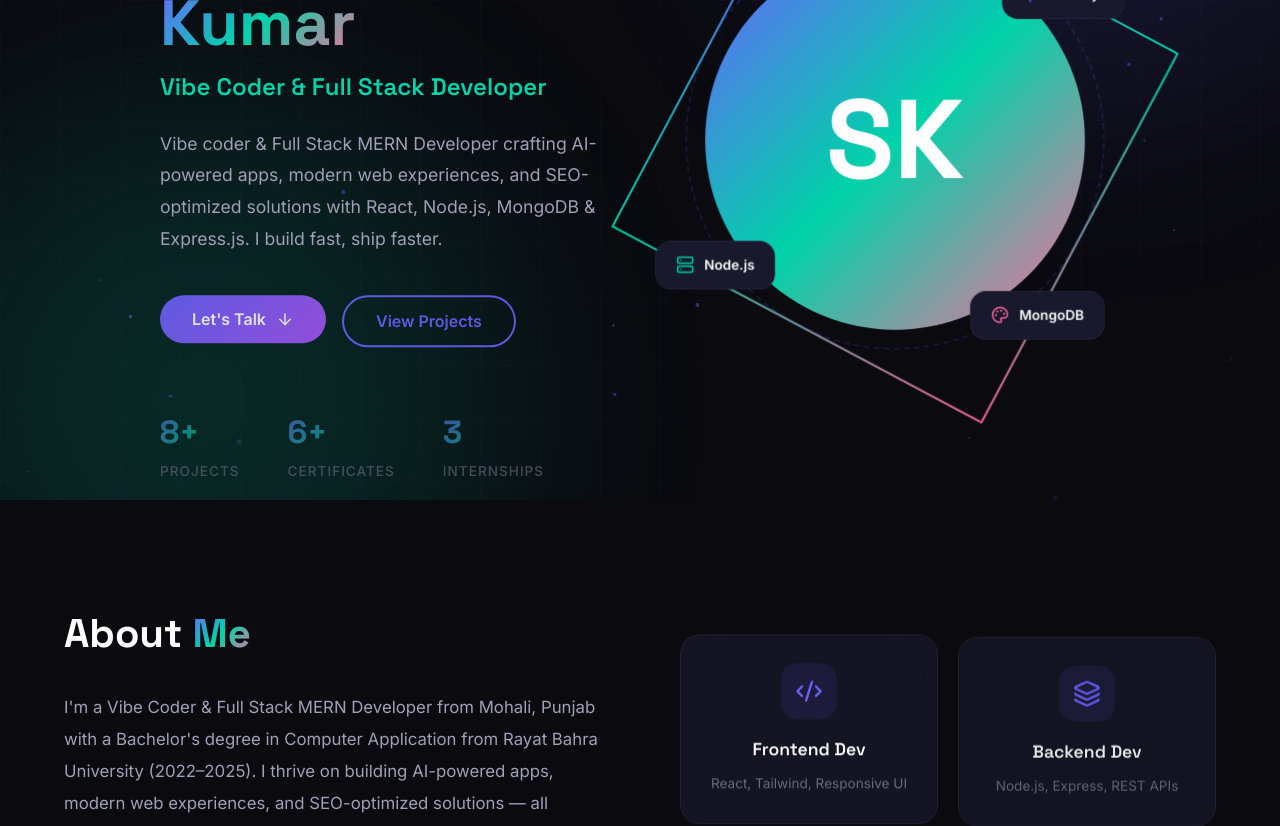
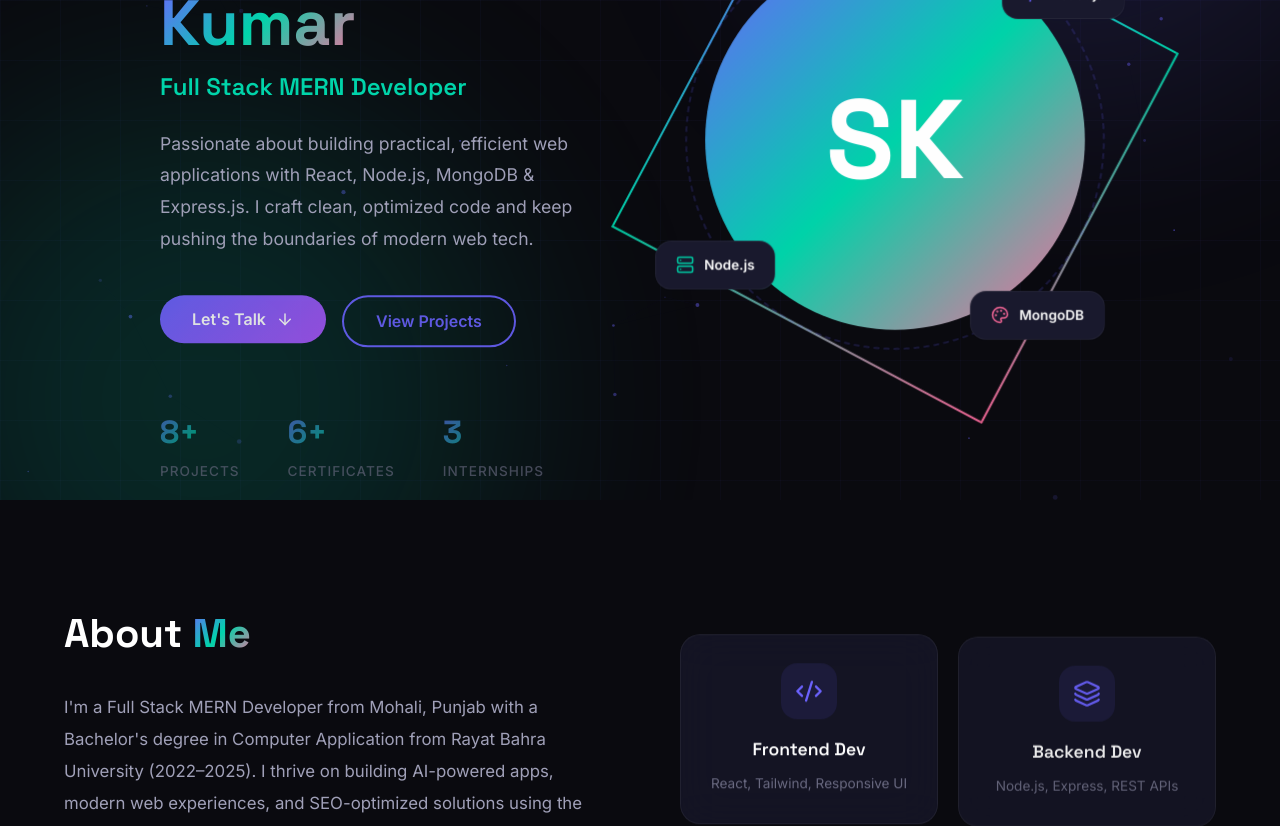
Before and after one commit to surinder2003k/Portfolio, a React (Vite) app: page / in a window 1280 px wide. Shown: the part 300-1126 px from the top of the page. Built offline with nearby package versions, Linux system fonts and the light colour scheme.

Commit message:
Remove vibe coder refs keep only 5 projects XyloSai PulseAI PathSeekers Xeloria PostingApp

```diff
--- a/src/components/About.jsx
+++ b/src/components/About.jsx
@@ -57,10 +57,10 @@ export default function About() {
                     </motion.h2>
 
                     <motion.p className="about-text" variants={fadeUp}>
-                        I'm a Vibe Coder & Full Stack MERN Developer from Mohali, Punjab with a
+                        I'm a Full Stack MERN Developer from Mohali, Punjab with a
                         Bachelor's degree in Computer Application from Rayat Bahra University
                         (2022&ndash;2025). I thrive on building AI-powered apps, modern web experiences,
-                        and SEO-optimized solutions &mdash; all through the power of vibe coding.
+                        and SEO-optimized solutions using the latest technologies.
                     </motion.p>
 
                     <motion.div className="about-details" variants={fadeUp}>
--- a/src/components/Hero.jsx
+++ b/src/components/Hero.jsx
@@ -39,13 +39,13 @@ export default function Hero() {
                     </motion.h1>
 
                     <motion.p className="hero-role" variants={fadeUp} custom={3}>
-                        Vibe Coder & Full Stack Developer
+                        Full Stack MERN Developer
                     </motion.p>
 
                     <motion.p className="hero-description" variants={fadeUp} custom={4}>
-                        Vibe coder & Full Stack MERN Developer crafting AI-powered apps,
-                        modern web experiences, and SEO-optimized solutions with React, Node.js,
-                        MongoDB & Express.js. I build fast, ship faster.
+                        Passionate about building practical, efficient web applications with React,
+                        Node.js, MongoDB & Express.js. I craft clean, optimized code and keep
+                        pushing the boundaries of modern web tech.
                     </motion.p>
 
                     <motion.div className="hero-actions" variants={fadeUp} custom={5}>
--- a/src/components/Projects.jsx
+++ b/src/components/Projects.jsx
@@ -1,6 +1,6 @@
 import { motion, useInView } from 'framer-motion';
 import { useRef } from 'react';
-import { ExternalLink, Github, Sparkles } from 'lucide-react';
+import { ExternalLink, Github } from 'lucide-react';
 
 const fadeUp = {
     hidden: { opacity: 0, y: 30 },
@@ -10,79 +10,48 @@ const fadeUp = {
 const projects = [
     {
         title: 'XyloSai',
-        desc: 'AI-powered platform built with vibe coding — combining modern design with intelligent features for seamless user experiences.',
+        desc: 'AI-powered platform combining modern design with intelligent features for seamless user experiences.',
         tags: ['React.js', 'AI', 'Tailwind CSS'],
         live: 'https://xylosai.vercel.app/',
         github: 'https://github.com/surinder2003k/xylosai',
         gradient: 'linear-gradient(135deg, #6c63ff, #a855f7)',
         initials: 'XL',
-        vibeCoded: true,
     },
     {
         title: 'PulseAI',
-        desc: 'Smart AI-powered blog & analytics platform built via vibe coding. Leverages AI to provide real-time insights and content generation.',
+        desc: 'AI-powered blog & analytics platform providing real-time insights and content generation.',
         tags: ['React.js', 'AI', 'Blog'],
         live: 'https://pulse-blog-ai.vercel.app/',
         github: 'https://github.com/surinder2003k/pulseai',
         gradient: 'linear-gradient(135deg, #00d4aa, #38bdf8)',
         initials: 'PA',
-        vibeCoded: true,
     },
     {
         title: 'PathSeekers',
-        desc: 'A modern educational platform crafted with vibe coding. Helps students discover and navigate their learning journey.',
+        desc: 'Modern educational platform helping students discover and navigate their learning journey.',
         tags: ['React.js', 'Node.js', 'MongoDB'],
         live: 'https://pathseekers.vercel.app/',
         github: 'https://github.com/surinder2003k/pathseekers',
         gradient: 'linear-gradient(135deg, #ff6b9d, #f59e0b)',
         initials: 'PS',
-        vibeCoded: true,
     },
     {
         title: 'Xeloria',
-        desc: 'Next-gen web experience built through vibe coding. A showcase of what\'s possible when creativity meets modern web tech.',
+        desc: 'Next-gen web experience showcasing what\'s possible with modern web technologies.',
         tags: ['React.js', 'Tailwind CSS', 'JavaScript'],
         live: 'https://xeloria.vercel.app/',
         github: 'https://github.com/surinder2003k/xeloria',
         gradient: 'linear-gradient(135deg, #38bdf8, #6c63ff)',
         initials: 'XR',
-        vibeCoded: true,
     },
     {
         title: 'PostingApp',
-        desc: 'A full-stack posting application with CRUD operations. Built with EJS, Node.js, and deployed on Vercel.',
+        desc: 'Full-stack posting application with CRUD operations built with EJS and Node.js.',
         tags: ['EJS', 'Node.js', 'MongoDB'],
         live: 'https://posting-app-eight.vercel.app',
         github: 'https://github.com/surinder2003k/PostingApp',
         gradient: 'linear-gradient(135deg, #e34c26, #f0db4f)',
         initials: 'PO',
-    },
-    {
-        title: 'Paste App (Notes)',
-        desc: 'A feature-rich notes/paste application with clean UI. Create, edit, and manage text snippets effortlessly.',
-        tags: ['React.js', 'Tailwind CSS', 'JavaScript'],
-        live: 'https://paste-app-gamma-peach.vercel.app/',
-        github: 'https://github.com/surinder2003k/PasteApp',
-        gradient: 'linear-gradient(135deg, #6c63ff, #a855f7)',
-        initials: 'PA',
-    },
-    {
-        title: 'PragmaticCoders Clone',
-        desc: 'Pixel-perfect clone of PragmaticCoders website showcasing frontend mastery with responsive design.',
-        tags: ['React.js', 'Tailwind CSS', 'CSS'],
-        live: 'https://pragmati-ccoders.vercel.app/',
-        github: 'https://github.com/surinder2003k/PragmatiCcoders.',
-        gradient: 'linear-gradient(135deg, #00d4aa, #38bdf8)',
-        initials: 'PC',
-    },
-    {
-        title: 'AdminCart',
-        desc: 'Admin dashboard for cart management with a clean, modern interface. Built with JavaScript and deployed on Vercel.',
-        tags: ['JavaScript', 'CSS', 'Node.js'],
-        live: 'https://admin-cart.vercel.app/',
-        github: 'https://github.com/surinder2003k/AdminCart',
-        gradient: 'linear-gradient(135deg, #ff6b9d, #f59e0b)',
-        initials: 'AC',
     },
 ];
 
@@ -103,7 +72,7 @@ export default function Projects() {
                         Featured <span className="gradient-text">Projects</span>
                     </h2>
                     <p className="section-subtitle" style={{ margin: '0 auto' }}>
-                        A growing collection of projects built with vibe coding &mdash; from AI-powered tools to full-stack apps.
+                        A selection of projects I've built &mdash; from AI-powered tools to full-stack applications.
                     </p>
                 </motion.div>
 
@@ -119,32 +88,12 @@ export default function Projects() {
                                 visible: {
                                     opacity: 1,
                                     y: 0,
-                                    transition: { delay: i * 0.1, duration: 0.6 },
+                                    transition: { delay: i * 0.15, duration: 0.6 },
                                 },
                             }}
                             whileHover={{ y: -8, transition: { duration: 0.3 } }}
                         >
                             <div className="project-image" style={{ background: project.gradient }} aria-hidden="true">
-                                {project.vibeCoded && (
-                                    <span style={{
-                                        position: 'absolute',
-                                        top: 12,
-                                        right: 12,
-                                        background: 'rgba(0,0,0,0.4)',
-                                        backdropFilter: 'blur(8px)',
-                                        padding: '4px 10px',
-                                        borderRadius: 20,
-                                        fontSize: '0.7rem',
-                                        fontWeight: 600,
-                                        color: '#fff',
-                                        display: 'flex',
-                                        alignItems: 'center',
-                                        gap: 4,
-                                        zIndex: 2,
-                                    }}>
-                                        <Sparkles size={12} /> VIBE CODED
-                                    </span>
-                                )}
                                 {project.initials}
                             </div>
 
@@ -158,23 +107,21 @@ export default function Projects() {
                             <p>{project.desc}</p>
 
                             <div className="project-links">
-                                {project.live && project.live !== '#' && (
                                 <a
                                     href={project.live}
                                     target="_blank"
                                     rel="noopener noreferrer"
                                     className="project-link live"
-                                        aria-label={`View live demo of ${project.title} (opens in new tab)`}
+                                    aria-label={`View live demo of ${project.title}`}
                                 >
                                     <ExternalLink size={16} aria-hidden="true" /> Live Demo
                                 </a>
-                                )}
                                 <a
                                     href={project.github}
                                     target="_blank"
                                     rel="noopener noreferrer"
                                     className="project-link code"
-                                    aria-label={`View ${project.title} source code on GitHub (opens in new tab)`}
+                                    aria-label={`View source code on GitHub`}
                                 >
                                     <Github size={16} aria-hidden="true" /> Source Code
                                 </a>
```
Lines whose indentation alone changed are shown as unchanged.
